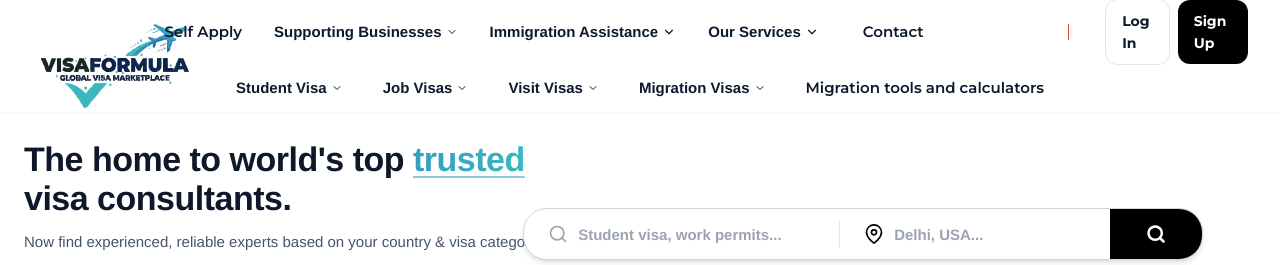
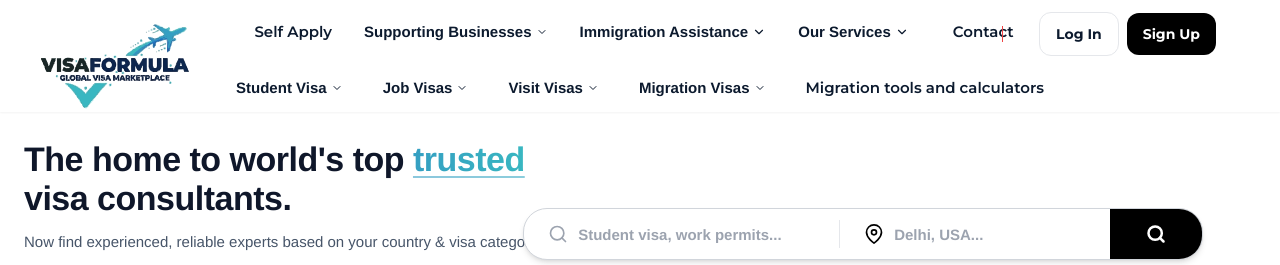
Before and after one commit to ceo4u/visaformula, an Astro site: page / in a window 1280 px wide. Shown: the top 265 px of the page. Built offline with nearby package versions, Linux system fonts and the light colour scheme; Astro itself is replaced by a stand-in of ours.

Commit message:
feat: absolute position auth buttons container on top line to achieve perfect centering of navigation rows

```diff
--- a/src/components/layout/Header.astro
+++ b/src/components/layout/Header.astro
@@ -61,10 +61,10 @@ const supportiveServicesItems = [
         <!-- Stacks both rows vertically and centers content -->
         <div class="w-full min-w-0 lg:pl-0 flex flex-col justify-center">
             <!-- Top Row: Search Bar + Portal Links -->
-            <div class="flex items-center justify-between lg:justify-center h-16 w-full relative">
+            <div class="flex items-center justify-center h-16 w-full relative">
 
                 <!-- Centered Portal Links (5 options) -->
-                <div class="hidden lg:flex items-center justify-center gap-6 xl:gap-8 font-opensans flex-1">
+                <div class="hidden lg:flex items-center justify-center gap-6 xl:gap-8 font-opensans">
                         <a href="/self-apply" class="font-opensans top-menu-link text-[15px] font-semibold text-navy hover:text-[#ef4444] transition-all duration-300">
                             Self Apply
                         </a>
@@ -170,7 +170,7 @@ const supportiveServicesItems = [
                     </div>
 
                     <!-- Right Portal Auth Buttons & Profile Block (aligned right) -->
-                    <div class="hidden lg:flex items-center gap-4 xl:gap-6 shrink-0 w-[180px] justify-end">
+                    <div class="hidden lg:flex items-center gap-4 xl:gap-6 shrink-0 lg:absolute lg:right-8 lg:top-3 z-50">
                         <div class="w-[1.5px] h-4 bg-red-500 mr-3"></div>
 
                         <div class="flex items-center gap-1.5 xl:gap-2" id="nav-auth-buttons-wrapper">
```
